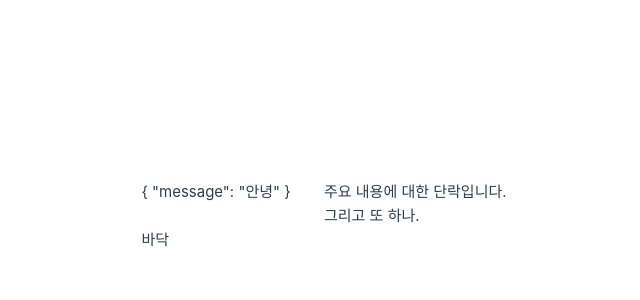
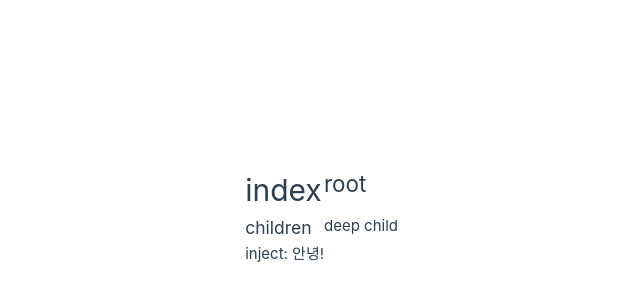
Before and after one commit to SongChangseok/vue-study, a Vue app: page / in a window 1280 px wide. Shown: the part 184-484 px from the top of the page, without its empty margins (316-956 px from the left). Built offline with nearby package versions, Linux system fonts and the light colour scheme.

Commit message:
Provide and Inject
* props 드릴링을 해결하기 위해 provide/inject를 사용할 수 있다.
* 하위 트리의 모든 컴포넌트는 깊이에 관계업이 상위 체인의 컴포넌트에서 provide하는 의존성을 inject할 수 있다.

```diff
--- a/src/App.vue
+++ b/src/App.vue
@@ -1,7 +1,7 @@
 <script setup>
-import NamedSlot from './components/NamedSlot/index.vue'
+import ProvideAndInject from './components/ProvideAndInject/index.vue'
 </script>
 
 <template>
-  <NamedSlot />
+  <ProvideAndInject />
 </template>
--- /dev/null
+++ b/src/components/ProvideAndInject/Children.vue
@@ -0,0 +1,8 @@
+<script setup>
+import DeepChild from './DeepChild.vue'
+</script>
+
+<template>
+  <h3>children</h3>
+  <DeepChild />
+</template>
--- /dev/null
+++ b/src/components/ProvideAndInject/DeepChild.vue
@@ -0,0 +1,10 @@
+<script setup>
+import { inject } from 'vue'
+
+const message = inject('message')
+</script>
+
+<template>
+  <h4>deep child</h4>
+  <div>inject: {{ message }}</div>
+</template>
--- /dev/null
+++ b/src/components/ProvideAndInject/Root.vue
@@ -0,0 +1,11 @@
+<script setup>
+import { provide } from 'vue'
+import Children from './Children.vue'
+
+provide(/* 키 */ 'message', /* 값 */ '안녕!')
+</script>
+
+<template>
+  <h2>root</h2>
+  <Children />
+</template>
--- /dev/null
+++ b/src/components/ProvideAndInject/index.vue
@@ -0,0 +1,8 @@
+<script setup>
+import Root from './Root.vue'
+</script>
+
+<template>
+  <h1>index</h1>
+  <Root />
+</template>
```
